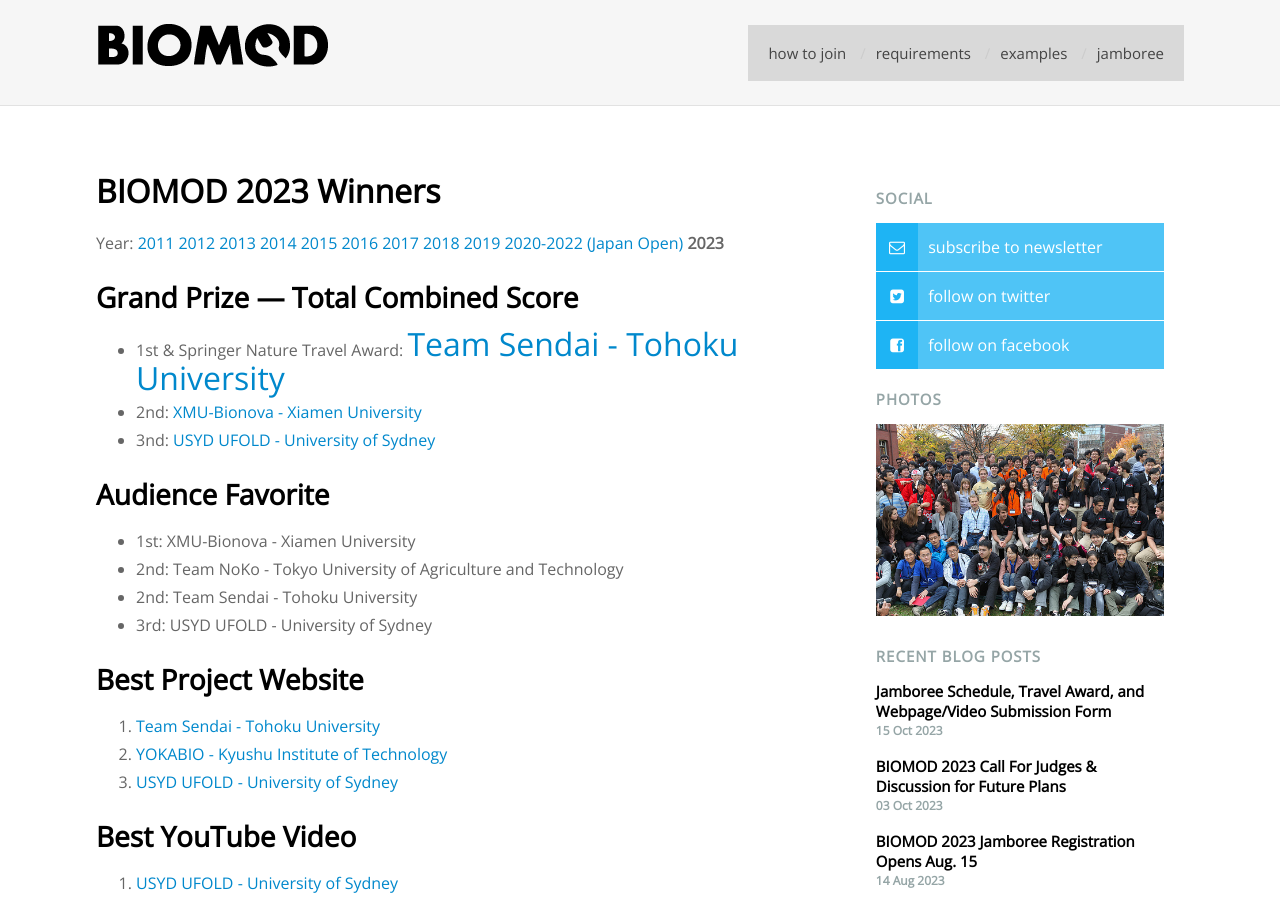
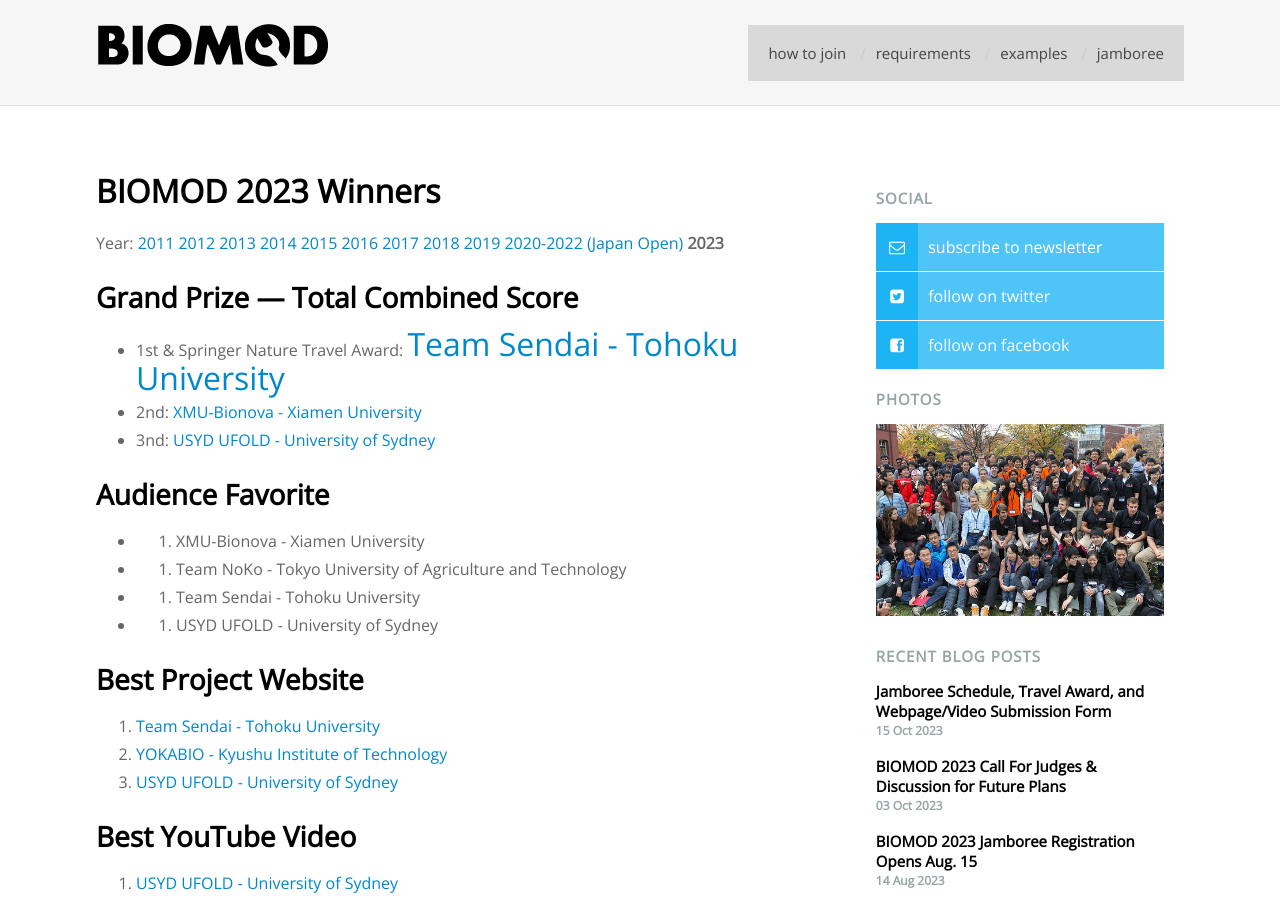
Before and after one commit to sdouglas/biomod, a Jekyll site: the page built from winners/index.md, in a window 1280 px wide and 900 px high. Built offline with Jekyll 4.4.1, drawn with Linux system fonts in a browser that asks for light colours; nearby versions of some CDN libraries; some of the changed lines change nothing that is shown.

Commit message:
Update index.md

```diff
--- a/winners/index.md
+++ b/winners/index.md
@@ -14,10 +14,10 @@
 
 ## Audience Favorite
 
-- 1st: XMU-Bionova - Xiamen University
-- 2nd: Team NoKo - Tokyo University of Agriculture and Technology
-- 2nd: Team Sendai - Tohoku University
-- 3rd: USYD UFOLD - University of Sydney
+- 1. XMU-Bionova - Xiamen University
+- 2. Team NoKo - Tokyo University of Agriculture and Technology
+- 2. Team Sendai - Tohoku University
+- 3. USYD UFOLD - University of Sydney
 
 
 
```
